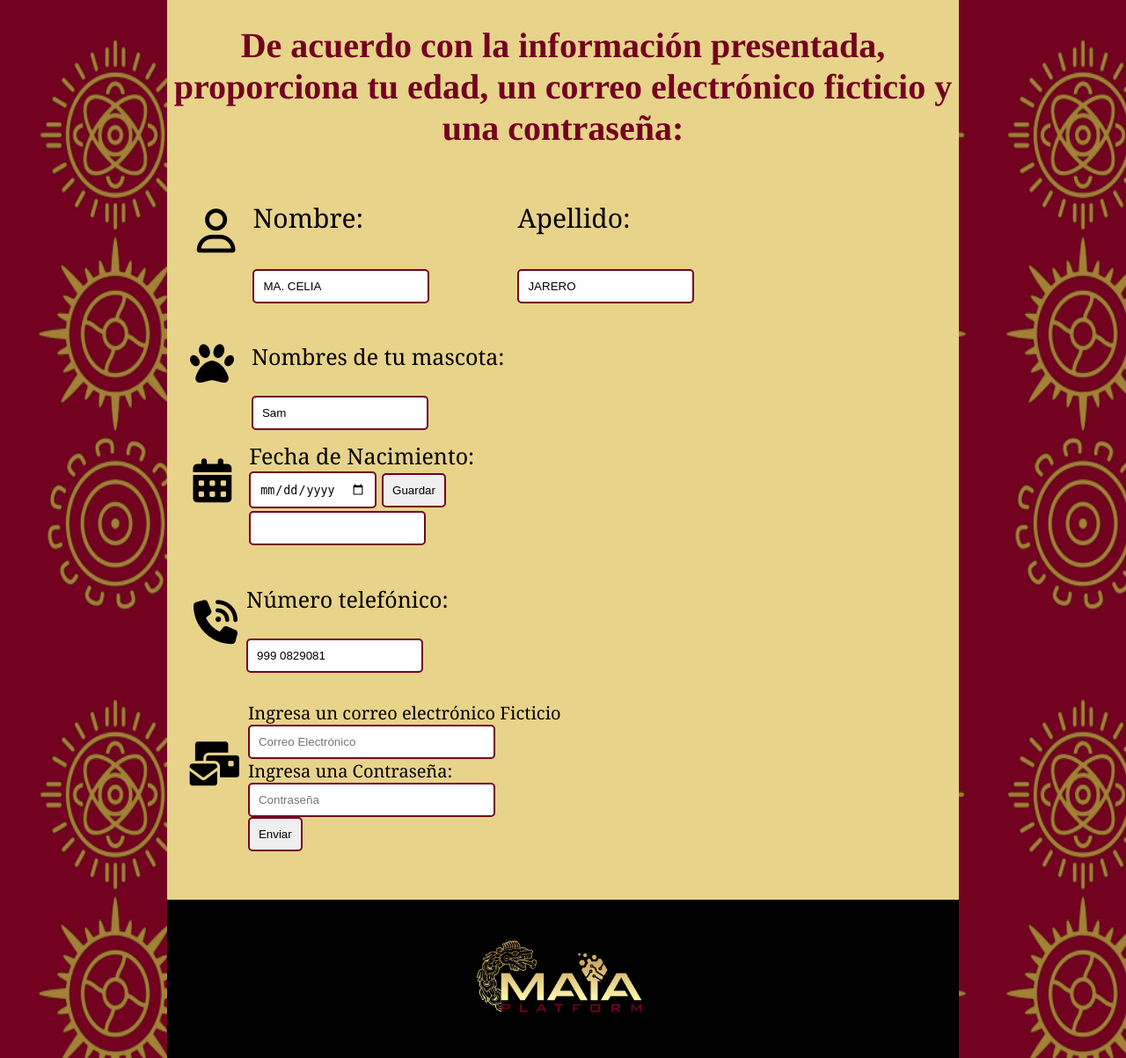
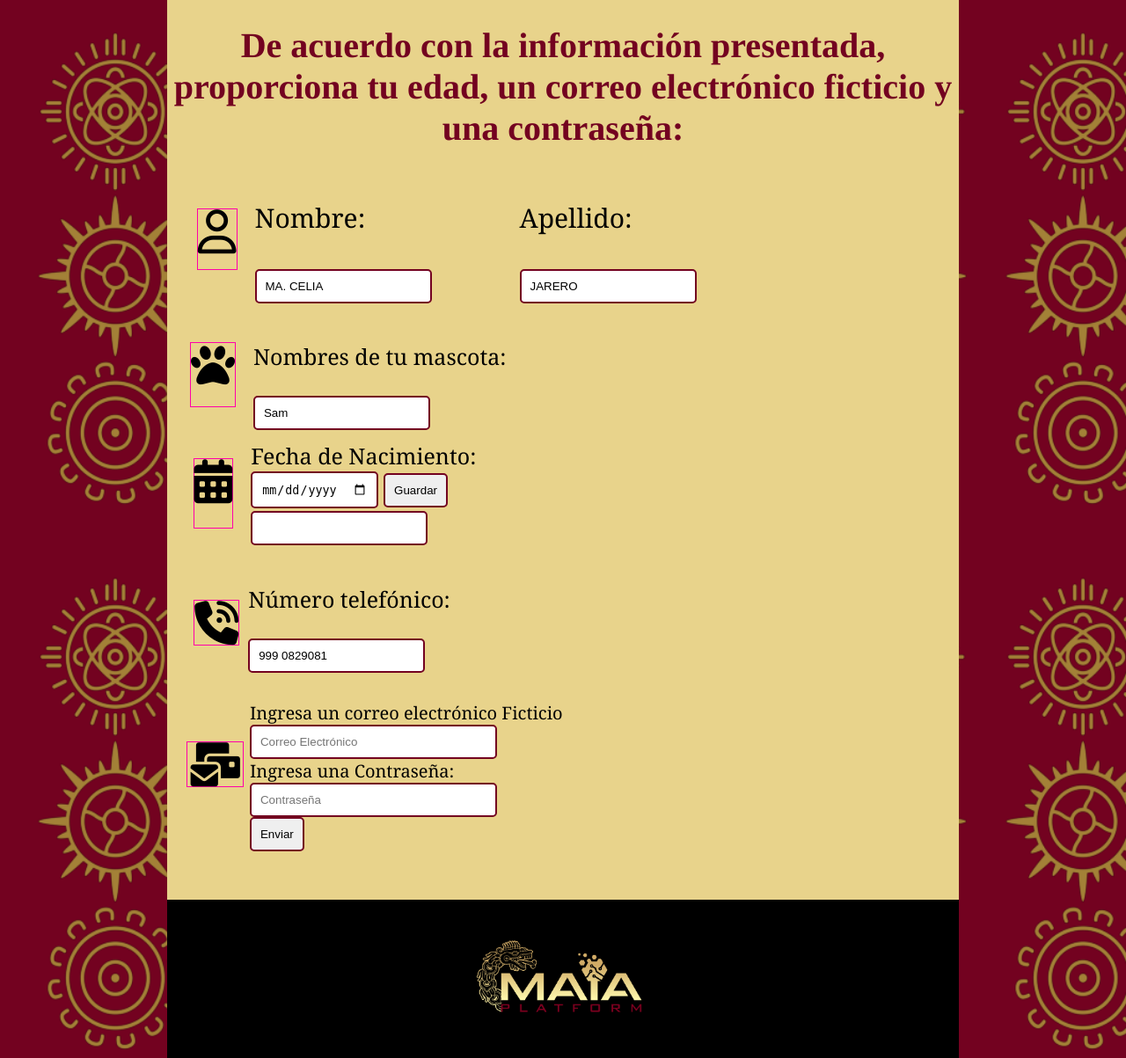
Before and after one commit to CarolinaDg26/validacion_contrasenas, a PHP site: page / in a window 1280 px wide. Shown: the whole page at 88% size. Run offline with PHP 8.4, Linux system fonts and the light colour scheme; some libraries are stand-ins or nearby versions.

Commit message:
renamed:    estilo.css -> estilo2.css 	modified:   index.php

```diff
--- a/estilo.css
+++ b/estilo2.css
@@ -5,7 +5,7 @@
     /*border: 1px red solid;*/
     background-color:#730220;
     background-image: url("./imagenes/fondo.png");
-    background-size: 220px 750px;
+    background-size: 220px 620px;
   }
   .fondo{
     background-color: #E8D38B;
@@ -28,7 +28,7 @@
     color: #730220;
     }
   .user{
-    /*border: 1px rgb(255, 0, 170) solid;*/
+    border: 1px rgb(255, 0, 170) solid;
     font-size: 50px;
    }
   .column {
--- a/index.php
+++ b/index.php
@@ -7,7 +7,7 @@ require 'conexion.php';
     <meta charset="UTF-8">
     <meta name="viewport" content="width=device-width, initial-scale=1.0">
     <title>Validación de contraseñas</title>
-    <link rel="stylesheet" href="estilo.css">
+    <link rel="stylesheet" href="estilo2.css">
     <script src='https://kit.fontawesome.com/e3805e7bb5.js' crossorigin='anonymous'></script>
 </head>
 <body onload="generarNumero()" class="ancho" >
```
